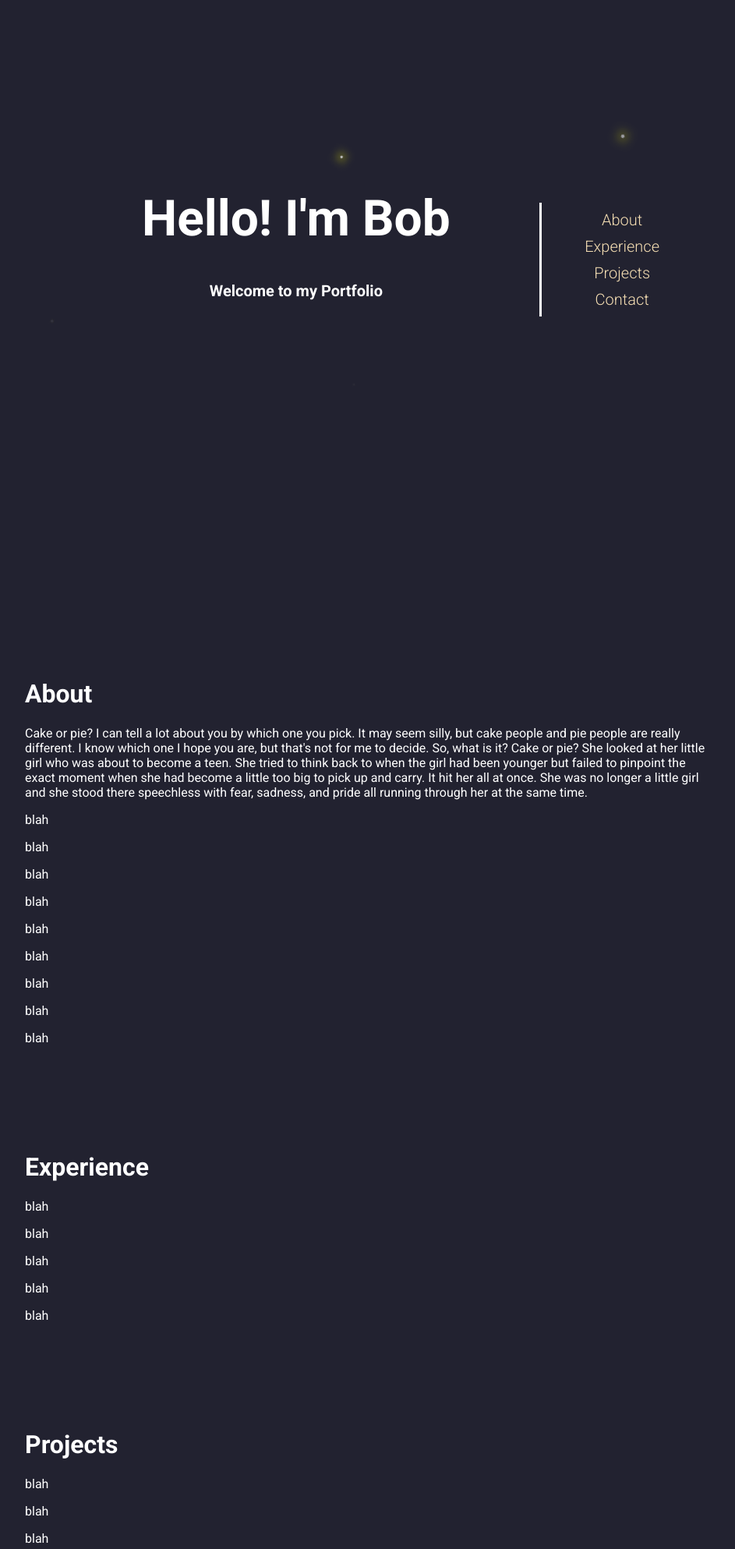
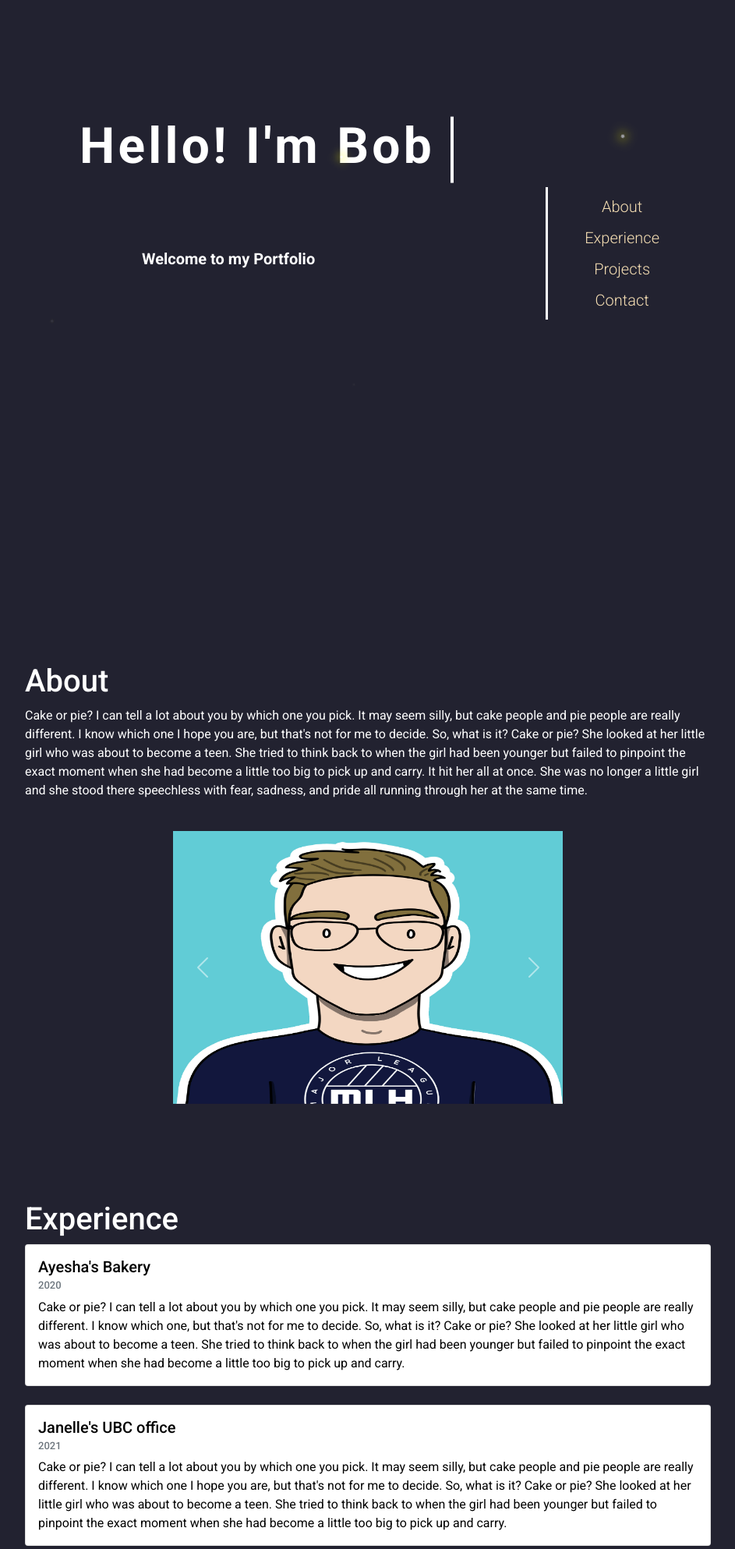
Before and after one commit to janellewong/MLH-Flask-Portfolio, a Flask app: page / in a window 1280 px wide. Shown: the top 1987 px of the page at 78% size, without its empty margins (168-1111 px from the left). Run offline with Flask 2, Linux system fonts and the light colour scheme.

Commit message:
new updates (fixed title)

```diff
--- a/app/__init__.py
+++ b/app/__init__.py
@@ -8,4 +8,4 @@ app = Flask(__name__)
 
 @app.route('/')
 def index():
-    return render_template('index.html', title="MLH Fellow", url=os.getenv("URL"))
+    return render_template('index.html', title="Bob Zoldyck | Portfolio", url=os.getenv("URL"))
--- a/app/static/styles/main.css
+++ b/app/static/styles/main.css
@@ -13,6 +13,16 @@ body {
     overflow-x: hidden;
     font-family: "Roboto", serif;
     margin: 0px;
+}
+
+img{
+    height:350px;
+
+}
+
+#sliderContainer{
+    width: 500px;
+    margin:auto;
 }
 
 .profile {
@@ -32,6 +42,10 @@ body {
     font-size: 20px;
     font-weight: 700;
     color: white;
+    top:40%;
+    position:absolute;
+    padding-left: 350px;
+    z-index: 1;
 }
 
 .profile img {
@@ -50,34 +64,46 @@ body {
 }
 
 
-#titleIntro {
-    top:25%;
+.titleIntro {
+  /*  top:25%;
     position:absolute;
-    padding-left: 350px;
+    padding-left: 250px;
     z-index: 1;
-    color: white;
-
+     margin: 0 auto;
+    color: white; */
+    position: relative;
+    padding-left: 250px;
+      top: 60%;
+      width: 16em;
+      border-right: 2px solid rgba(255, 255, 255, 0.75);
+      font-size: 180%;
+      text-align: center;
+      white-space: nowrap;
+      overflow: hidden;transform: translateY(-50%);
 }
 
-/* #titleIntro h1 {
+
+ .anim-type {
     border-right: .15em solid white;
     white-space: nowrap;
 
     letter-spacing: .15em;
     animation: animated-text 4s steps(29,end) 1s 1 normal both,
-               animated-cursor 600ms steps(29,end) infinite;
+               animated-cursor 600ms steps(29,end) infinite normal;
 
 }
 
 @keyframes animated-text{
     from{width: 0;}
-    to{width: 420px;}
+    to{width: 750px;}
 }
 
 @keyframes animated-cursor{
     from{border-right-color: white;}
     to{border-right-color: transparent;}
-} */
+}
+
+
 
 #sub-nav{
     top: 30%;
@@ -88,6 +114,21 @@ body {
     font-weight: 300;
     text-align: center;
     border-left: 3px solid white;
+
+}
+
+.slideAnim{
+    animation: transitionIn 0.9s;
+}
+
+@keyframes transitionIn {
+    from {
+        opacity:0;
+    }
+
+    to {
+        opacity:1;
+    }
 
 }
 
@@ -153,3 +194,7 @@ a:hover {
     padding-bottom: 50px;
     padding-left: 200px;
 }
+
+.footer {
+    background-color:#6a6a92;
+}
--- /dev/null
+++ b/app/templates/about.html
@@ -0,0 +1,51 @@
+<body>
+
+  <h1>About</h1>
+  <p>Cake or pie? I can tell a lot about you by which one you pick.
+      It may seem silly, but cake people and pie people are really different.
+      I know which one I hope you are, but that's not for me to decide. So,
+      what is it? Cake or pie?
+      She looked at her little girl who was about to become a teen.
+      She tried to think back to when the girl had been younger but
+      failed to pinpoint the exact moment when she had become a little
+      too big to pick up and carry. It hit her all at once. She was no longer
+      a little girl and she stood there speechless with fear, sadness, and pride
+      all running through her at the same time.</p>
+
+      <br>
+
+
+
+<div id="sliderContainer">
+  <div id="carouselExampleControls" class="carousel slide" data-bs-ride="carousel">
+    <div class="carousel-inner">
+      <div class="carousel-item active">
+        <img src="static/img/logo.jpg" class="d-block w-100" alt="logo">
+      </div>
+      <div class="carousel-item">
+        <img src="static/img/logo.jpg" class="d-block w-100" alt="...">
+      </div>
+      <div class="carousel-item">
+        <img src="static/img/logo.jpg" class="d-block w-100" alt="...">
+      </div>
+    </div>
+    <button class="carousel-control-prev" type="button" data-bs-target="#carouselExampleControls" data-bs-slide="prev">
+      <span class="carousel-control-prev-icon" aria-hidden="true"></span>
+      <span class="visually-hidden">Previous</span>
+    </button>
+    <button class="carousel-control-next" type="button" data-bs-target="#carouselExampleControls" data-bs-slide="next">
+      <span class="carousel-control-next-icon" aria-hidden="true"></span>
+      <span class="visually-hidden">Next</span>
+    </button>
+  </div>
+</div>
+
+<br>
+
+
+
+
+
+  <script src="https://cdn.jsdelivr.net/npm/bootstrap@5.0.1/dist/js/bootstrap.bundle.min.js" integrity="sha384-gtEjrD/SeCtmISkJkNUaaKMoLD0//ElJ19smozuHV6z3Iehds+3Ulb9Bn9Plx0x4" crossorigin="anonymous"></script>
+
+</body>
--- /dev/null
+++ b/app/templates/experience.html
@@ -0,0 +1,41 @@
+<body>
+    <div class="card">
+        <div class="card-body" style="color: black;">
+
+          <h5 class="card-title" style="font-size: 20px">Ayesha's Bakery</h5>
+          <h6 class="card-subtitle mb-2 text-muted"  style="font-size: 13px">2020</h6>
+          <p class="card-text" style="color: black;">
+            Cake or pie? I can tell a lot about you by which one you pick.
+            It may seem silly, but cake people and pie people are really different.
+            I know which one, but that's not for me to decide. So,
+            what is it? Cake or pie?
+            She looked at her little girl who was about to become a teen.
+            She tried to think back to when the girl had been younger but
+            failed to pinpoint the exact moment when she had become a little
+            too big to pick up and carry.
+        </p>
+        </div>
+      </div>
+<br>
+      <div class="card">
+        <div class="card-body" style="color: black;">
+
+          <h5 class="card-title" style="font-size: 20px">Janelle's UBC office</h5>
+          <h6 class="card-subtitle mb-2 text-muted"  style="font-size: 13px">2021</h6>
+          <p class="card-text" style="color: black;">
+            Cake or pie? I can tell a lot about you by which one you pick.
+            It may seem silly, but cake people and pie people are really different.
+            I know which one I hope you are, but that's not for me to decide. So,
+            what is it? Cake or pie?
+            She looked at her little girl who was about to become a teen.
+            She tried to think back to when the girl had been younger but
+            failed to pinpoint the exact moment when she had become a little
+            too big to pick up and carry.
+        </p>
+        </div>
+      </div>
+
+
+
+
+</body>
--- a/app/templates/index.html
+++ b/app/templates/index.html
@@ -9,6 +9,8 @@
     <meta property="og:description" content="My Personal Portfolio">
     <meta property="og:url" content="{{ url }}">
 
+    <link href="https://cdn.jsdelivr.net/npm/bootstrap@5.0.1/dist/css/bootstrap.min.css" rel="stylesheet" integrity="sha384-+0n0xVW2eSR5OomGNYDnhzAbDsOXxcvSN1TPprVMTNDbiYZCxYbOOl7+AMvyTG2x" crossorigin="anonymous">
+
     <link rel="preconnect" href="https://fonts.gstatic.com">
     <link
         href="https://fonts.googleapis.com/css2?family=Roboto:ital,wght@0,100;0,300;0,400;0,500;0,700;0,900;1,100;1,300;1,400;1,500;1,700;1,900&display=swap"
@@ -18,20 +20,21 @@
     <link lang='sass' rel="stylesheet" href="./static/styles/background.css">
     <link lang='sass' rel="stylesheet" href="./static/styles/footer.css">
 
-    <link rel='icon' href='./static/img/favicon.ico' type='image/x-icon' />
     <title>{{ title }}</title>
+
+
 </head>
 
 
 <body>
     <div class="intro">
         <header class="profile">
-            <div id= titleIntro>
+            <div class="titleIntro anim-type">
                 <h1 style="font-size: 5vw">Hello! I'm Bob</h1>
-                <h2>Welcome to my Portfolio</h2>
+            </div>
+            <h2>Welcome to my Portfolio</h2>
 
-            </div>
-
+    <div class="slideAnim" >
         <ul id= sub-nav>
             <li>
                 <a href="#about">About</a>
@@ -50,7 +53,7 @@
             </li>
 
         </ul>
-
+    </div>
         </header>
     </div>
 
@@ -89,57 +92,35 @@
 
     <div>
         <div id="container">
-            <div id="about"><h1>About</h1>
-                <p>Cake or pie? I can tell a lot about you by which one you pick.
-                    It may seem silly, but cake people and pie people are really different.
-                    I know which one I hope you are, but that's not for me to decide. So,
-                    what is it? Cake or pie?
-                    She looked at her little girl who was about to become a teen.
-                    She tried to think back to when the girl had been younger but
-                    failed to pinpoint the exact moment when she had become a little
-                    too big to pick up and carry. It hit her all at once. She was no longer
-                    a little girl and she stood there speechless with fear, sadness, and pride
-                    all running through her at the same time.</p>
-                <p> blah </p>
-                <p> blah </p>
-                <p> blah </p>
-                <p> blah </p>
-                <p> blah </p>
-                <p> blah </p>
-                <p> blah </p>
-                <p> blah </p>
-                <p> blah </p>
-
-
+            <div id="about">
+                {% include "about.html" %}
             </div>
 
-
-
-
             <div id="experience"><h1>Experience</h1>
-                <p> blah </p>
-                <p> blah </p>
-                <p> blah </p>
-                <p> blah </p>
-                <p> blah </p>
+                {% include "experience.html" %}
             </div>
 
             <div id="projects"><h1>Projects</h1>
                 <p> blah </p>
                 <p> blah </p>
                 <p> blah </p>
-                <p> blah </p>
-                <p> blah </p>
-                <p> blah </p>
             </div>
+<br>
+<br>
+<br>
+<br>
             <div id="contact">
-                <p> insert contact footer with icons here </p>
-
-
+                <p>remove this text when finished. just leads to the footer </p> <!-- Empty Space to lead to footer -->
             </div>
 
 
         </div>
+    </div>
+
+    <div >
+    <nav class="navbar sticky-top navbar-light footer">
+        <a class="navbar-brand" href="https://www.google.ca/">Just a link that takes u to google irrelevant</a>
+      </nav>
     </div>
 
     <div class="firefly"></div>
```
